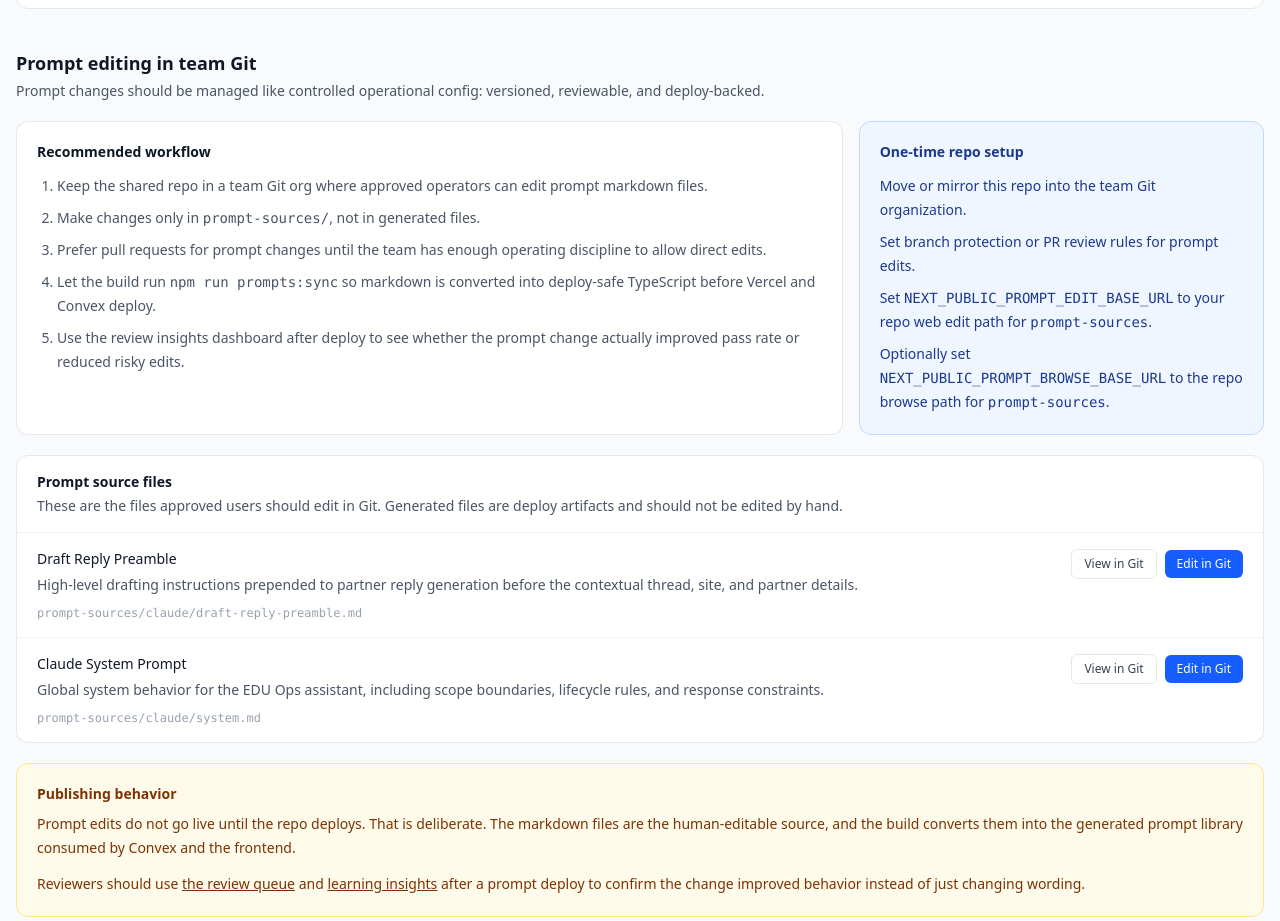
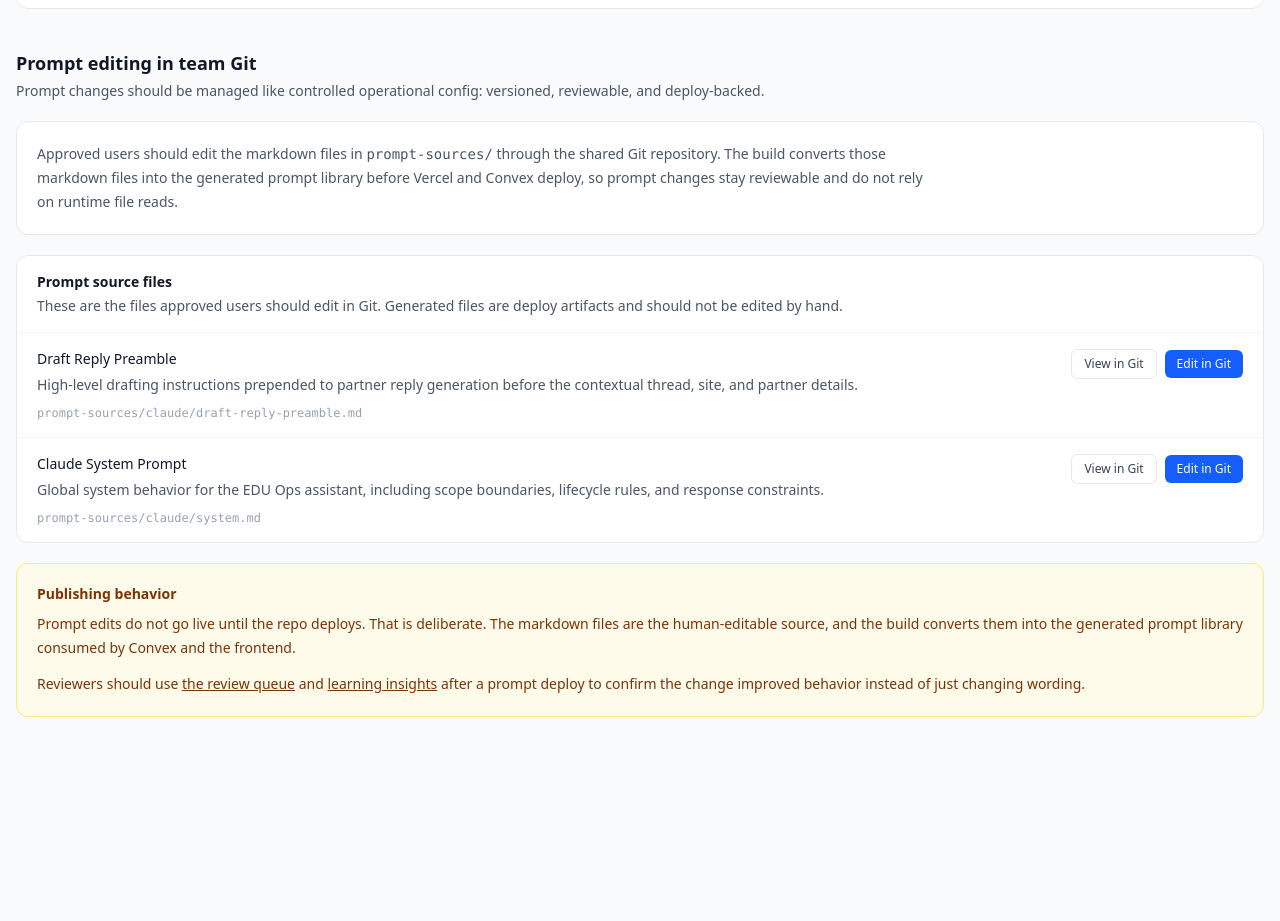
Before and after one commit to EDU-Ops-Team/partner-follow-up, a Next.js app: page /docs in a window 1280 px wide. Shown: the part 3169-4090 px from the top of the page. After the commit the page ends 3918 px from the top, so only its background shows below. Built offline with nearby package versions, Linux system fonts and the light colour scheme; no server answers.

Commit message:
Simplify prompt editing docs

```diff
--- a/src/app/docs/page.tsx
+++ b/src/app/docs/page.tsx
@@ -267,26 +267,12 @@ export default function DocsPage() {
           "Prompt editing in team Git",
           "Prompt changes should be managed like controlled operational config: versioned, reviewable, and deploy-backed."
         )}
-        <div className="grid grid-cols-1 lg:grid-cols-3 gap-4">
-          <div className="bg-white border border-gray-200 rounded-xl p-5 lg:col-span-2">
-            <h3 className="text-sm font-semibold text-gray-900">Recommended workflow</h3>
-            <ol className="mt-3 space-y-2 text-sm leading-6 text-gray-600 list-decimal pl-5">
-              <li>Keep the shared repo in a team Git org where approved operators can edit prompt markdown files.</li>
-              <li>Make changes only in <code>prompt-sources/</code>, not in generated files.</li>
-              <li>Prefer pull requests for prompt changes until the team has enough operating discipline to allow direct edits.</li>
-              <li>Let the build run <code>npm run prompts:sync</code> so markdown is converted into deploy-safe TypeScript before Vercel and Convex deploy.</li>
-              <li>Use the review insights dashboard after deploy to see whether the prompt change actually improved pass rate or reduced risky edits.</li>
-            </ol>
-          </div>
-          <div className="bg-blue-50 border border-blue-200 rounded-xl p-5">
-            <h3 className="text-sm font-semibold text-blue-900">One-time repo setup</h3>
-            <ul className="mt-3 space-y-2 text-sm leading-6 text-blue-900">
-              <li>Move or mirror this repo into the team Git organization.</li>
-              <li>Set branch protection or PR review rules for prompt edits.</li>
-              <li>Set <code>NEXT_PUBLIC_PROMPT_EDIT_BASE_URL</code> to your repo web edit path for <code>prompt-sources</code>.</li>
-              <li>Optionally set <code>NEXT_PUBLIC_PROMPT_BROWSE_BASE_URL</code> to the repo browse path for <code>prompt-sources</code>.</li>
-            </ul>
-          </div>
+        <div className="bg-white border border-gray-200 rounded-xl p-5">
+          <p className="text-sm leading-6 text-gray-600 max-w-4xl">
+            Approved users should edit the markdown files in <code>prompt-sources/</code> through the shared Git repository.
+            The build converts those markdown files into the generated prompt library before Vercel and Convex deploy, so
+            prompt changes stay reviewable and do not rely on runtime file reads.
+          </p>
         </div>
 
         <div className="bg-white border border-gray-200 rounded-xl overflow-hidden">
```
